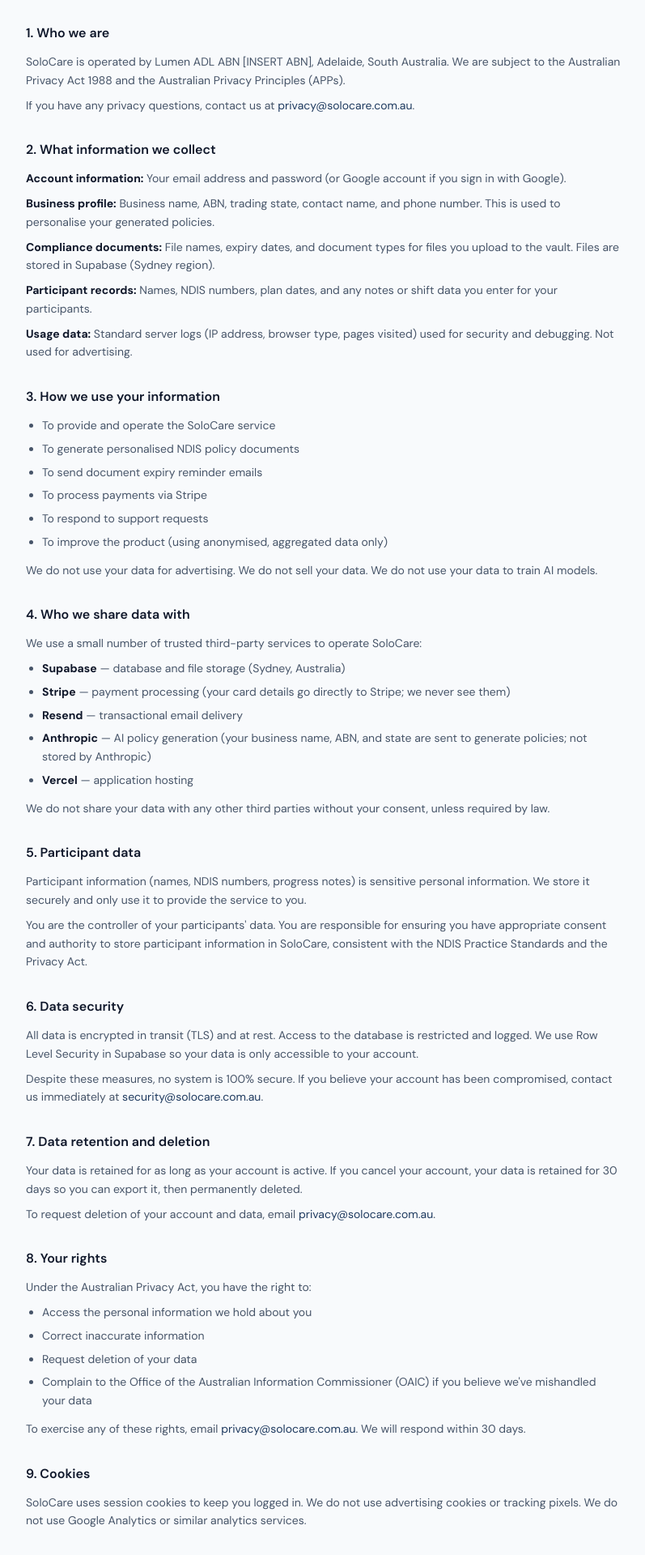
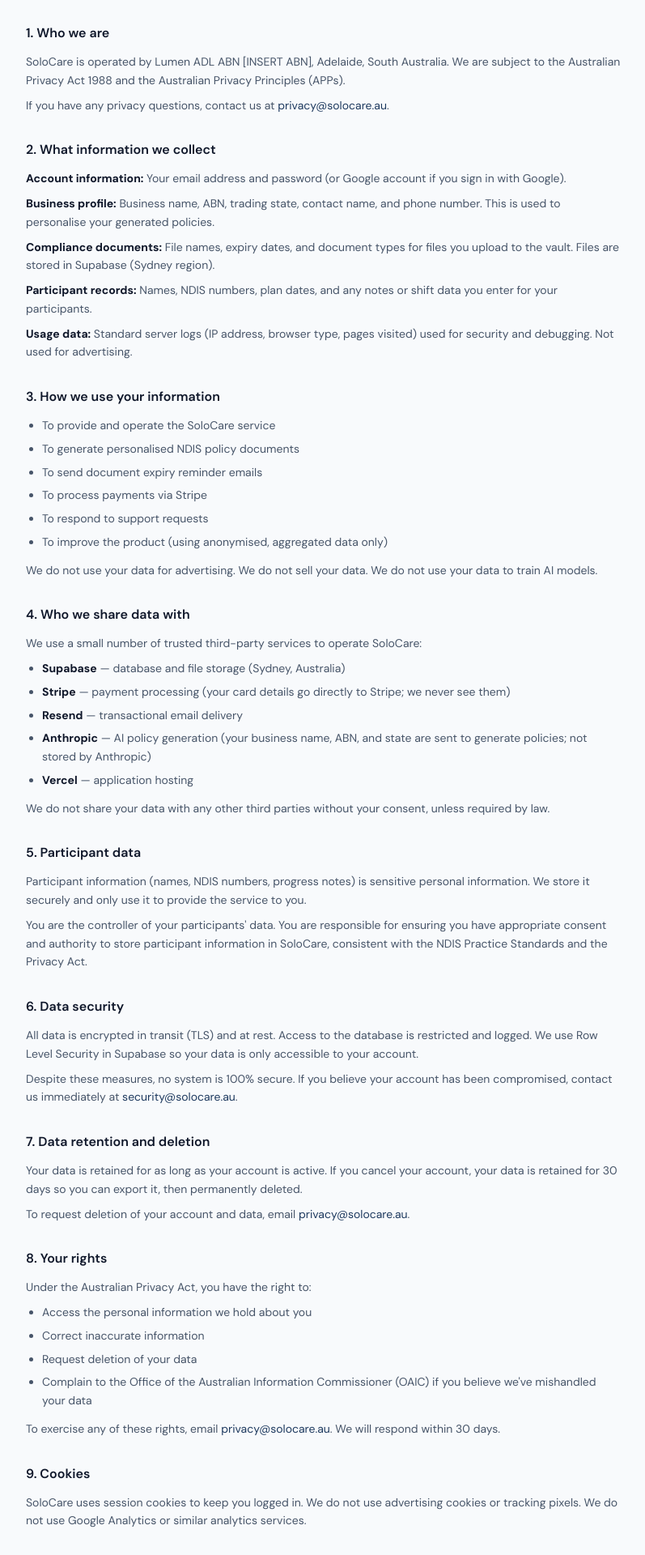
Before and after one commit to 13V/SoloCare, a Next.js app: page /privacy in a window 1280 px wide. Shown: the part 180-2100 px from the top of the page at 81% size, without its empty margins (240-1037 px from the left). Built offline with nearby package versions, Linux system fonts and the light colour scheme.

Commit message:
Replace all solocare.com.au references with solocare.au

```diff
--- a/app/(app)/incidents/[id]/IncidentPDFDownload.tsx
+++ b/app/(app)/incidents/[id]/IncidentPDFDownload.tsx
@@ -93,7 +93,7 @@
         doc.setFontSize(8);
         doc.setTextColor(150, 150, 150);
         doc.text(`NDIS Incident Report · ${profile?.business_name || "Provider"} · Page ${i} of ${pageCount}`, pageWidth / 2, 290, { align: "center" });
-        doc.text("Generated by SoloCare · solocare.com.au", pageWidth / 2, 295, { align: "center" });
+        doc.text("Generated by SoloCare · solocare.au", pageWidth / 2, 295, { align: "center" });
       }
 
       doc.save(`Incident_Report_${incident.participant_first_name}_${incident.incident_date}.pdf`);
--- a/app/(app)/notes/[id]/NotesPDFDownload.tsx
+++ b/app/(app)/notes/[id]/NotesPDFDownload.tsx
@@ -116,7 +116,7 @@
       doc.setFontSize(8);
       doc.setTextColor(148, 163, 184);
       doc.text(
-        "Generated by SoloCare · solocare.com.au",
+        "Generated by SoloCare · solocare.au",
         pageWidth / 2,
         290,
         { align: "center" }
--- a/app/(app)/participants/[id]/agreement/page.tsx
+++ b/app/(app)/participants/[id]/agreement/page.tsx
@@ -195,7 +195,7 @@
       doc.setPage(i);
       doc.setFontSize(8);
       doc.setTextColor(148, 163, 184);
-      doc.text("Generated by SoloCare · solocare.com.au", pageWidth / 2, 290, { align: "center" });
+      doc.text("Generated by SoloCare · solocare.au", pageWidth / 2, 290, { align: "center" });
     }
 
     doc.save(`Service_Agreement_${participantName.replace(/\s+/g, "_")}.pdf`);
--- a/app/api/send-reminders/route.ts
+++ b/app/api/send-reminders/route.ts
@@ -2,7 +2,7 @@
 import { Resend } from "resend";
 import { createClient } from "@/lib/supabase/server";
 
-const siteUrl = process.env.NEXT_PUBLIC_SITE_URL || "https://solocare.com.au";
+const siteUrl = process.env.NEXT_PUBLIC_SITE_URL || "https://solocare.au";
 
 function getDaysUntil(dateStr: string): number {
   const today = new Date();
@@ -63,7 +63,7 @@
     <tr>
       <td style="padding: 20px 32px; border-top: 1px solid #f1f5f9; background: #f8fafc;">
         <p style="margin: 0; color: #94a3b8; font-size: 12px;">
-          SoloCare · NDIS Compliance · solocare.com.au<br>
+          SoloCare · NDIS Compliance · solocare.au<br>
           You&apos;re receiving this because you have a SoloCare account.
           <a href="${siteUrl}/settings" style="color: #64748b;">Manage notifications</a>
         </p>
@@ -134,7 +134,7 @@
     if (relevant.length === 0) continue;
 
     const { error } = await resend.emails.send({
-      from: "SoloCare <reminders@solocare.com.au>",
+      from: "SoloCare <reminders@solocare.au>",
       to: user.email,
       subject: `⚠️ ${relevant.length} document${relevant.length > 1 ? "s" : ""} expiring soon — action required`,
       html: buildEmailHtml(name, businessName, relevant),
--- a/app/layout.tsx
+++ b/app/layout.tsx
@@ -12,7 +12,7 @@
   openGraph: {
     title: "SoloCare — NDIS Compliance Made Simple",
     description: "Audit-ready NDIS compliance for Australian independent support workers. Policies, documents, incidents — sorted in under an hour.",
-    url: "https://solocare.com.au",
+    url: "https://solocare.au",
     siteName: "SoloCare",
     locale: "en_AU",
     type: "website",
--- a/app/privacy/page.tsx
+++ b/app/privacy/page.tsx
@@ -27,7 +27,7 @@
           <section>
             <h2 className="text-base font-semibold text-[#0F172A] mb-3">1. Who we are</h2>
             <p>SoloCare is operated by Lumen ADL ABN [INSERT ABN], Adelaide, South Australia. We are subject to the Australian Privacy Act 1988 and the Australian Privacy Principles (APPs).</p>
-            <p className="mt-2">If you have any privacy questions, contact us at <a href="mailto:privacy@solocare.com.au" className="text-[#1E3A5F] hover:underline">privacy@solocare.com.au</a>.</p>
+            <p className="mt-2">If you have any privacy questions, contact us at <a href="mailto:privacy@solocare.au" className="text-[#1E3A5F] hover:underline">privacy@solocare.au</a>.</p>
           </section>
 
           <section>
@@ -74,13 +74,13 @@
           <section>
             <h2 className="text-base font-semibold text-[#0F172A] mb-3">6. Data security</h2>
             <p>All data is encrypted in transit (TLS) and at rest. Access to the database is restricted and logged. We use Row Level Security in Supabase so your data is only accessible to your account.</p>
-            <p className="mt-2">Despite these measures, no system is 100% secure. If you believe your account has been compromised, contact us immediately at <a href="mailto:security@solocare.com.au" className="text-[#1E3A5F] hover:underline">security@solocare.com.au</a>.</p>
+            <p className="mt-2">Despite these measures, no system is 100% secure. If you believe your account has been compromised, contact us immediately at <a href="mailto:security@solocare.au" className="text-[#1E3A5F] hover:underline">security@solocare.au</a>.</p>
           </section>
 
           <section>
             <h2 className="text-base font-semibold text-[#0F172A] mb-3">7. Data retention and deletion</h2>
             <p>Your data is retained for as long as your account is active. If you cancel your account, your data is retained for 30 days so you can export it, then permanently deleted.</p>
-            <p className="mt-2">To request deletion of your account and data, email <a href="mailto:privacy@solocare.com.au" className="text-[#1E3A5F] hover:underline">privacy@solocare.com.au</a>.</p>
+            <p className="mt-2">To request deletion of your account and data, email <a href="mailto:privacy@solocare.au" className="text-[#1E3A5F] hover:underline">privacy@solocare.au</a>.</p>
           </section>
 
           <section>
@@ -92,7 +92,7 @@
               <li>Request deletion of your data</li>
               <li>Complain to the Office of the Australian Information Commissioner (OAIC) if you believe we've mishandled your data</li>
             </ul>
-            <p className="mt-3">To exercise any of these rights, email <a href="mailto:privacy@solocare.com.au" className="text-[#1E3A5F] hover:underline">privacy@solocare.com.au</a>. We will respond within 30 days.</p>
+            <p className="mt-3">To exercise any of these rights, email <a href="mailto:privacy@solocare.au" className="text-[#1E3A5F] hover:underline">privacy@solocare.au</a>. We will respond within 30 days.</p>
           </section>
 
           <section>
--- a/app/terms/page.tsx
+++ b/app/terms/page.tsx
@@ -46,7 +46,7 @@
             <h2 className="text-base font-semibold text-[#0F172A] mb-3">4. Subscription and billing</h2>
             <p>SoloCare is a paid subscription service. Pricing is displayed on the subscribe page. Payments are processed securely by Stripe. We do not store your card details.</p>
             <p className="mt-2">Subscriptions renew automatically unless cancelled before the renewal date. You can cancel at any time from your account settings.</p>
-            <p className="mt-2">We offer a 30-day money-back guarantee on your first payment. Contact us at <a href="mailto:support@solocare.com.au" className="text-[#1E3A5F] hover:underline">support@solocare.com.au</a> to request a refund within 30 days of your first charge.</p>
+            <p className="mt-2">We offer a 30-day money-back guarantee on your first payment. Contact us at <a href="mailto:support@solocare.au" className="text-[#1E3A5F] hover:underline">support@solocare.au</a> to request a refund within 30 days of your first charge.</p>
           </section>
 
           <section>
@@ -81,7 +81,7 @@
 
           <section>
             <h2 className="text-base font-semibold text-[#0F172A] mb-3">10. Contact</h2>
-            <p>Questions? Email us at <a href="mailto:support@solocare.com.au" className="text-[#1E3A5F] hover:underline">support@solocare.com.au</a>.</p>
+            <p>Questions? Email us at <a href="mailto:support@solocare.au" className="text-[#1E3A5F] hover:underline">support@solocare.au</a>.</p>
             <p className="mt-2">These terms are governed by the laws of South Australia, Australia.</p>
           </section>
 
--- a/tsconfig.json
+++ b/tsconfig.json
@@ -14,7 +14,7 @@
     "moduleResolution": "bundler",
     "resolveJsonModule": true,
     "isolatedModules": true,
-    "jsx": "preserve",
+    "jsx": "react-jsx",
     "incremental": true,
     "plugins": [
       {
@@ -32,7 +32,8 @@
     "next-env.d.ts",
     "**/*.ts",
     "**/*.tsx",
-    ".next/types/**/*.ts"
+    ".next/types/**/*.ts",
+    ".next/dev/types/**/*.ts"
   ],
   "exclude": [
     "node_modules"
```
